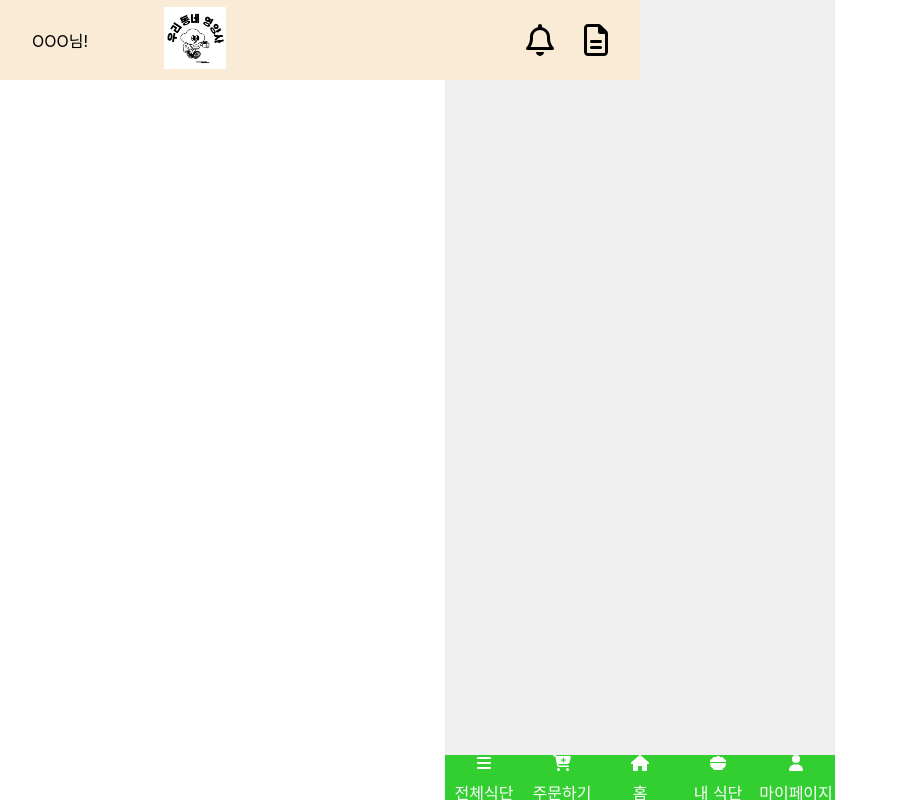
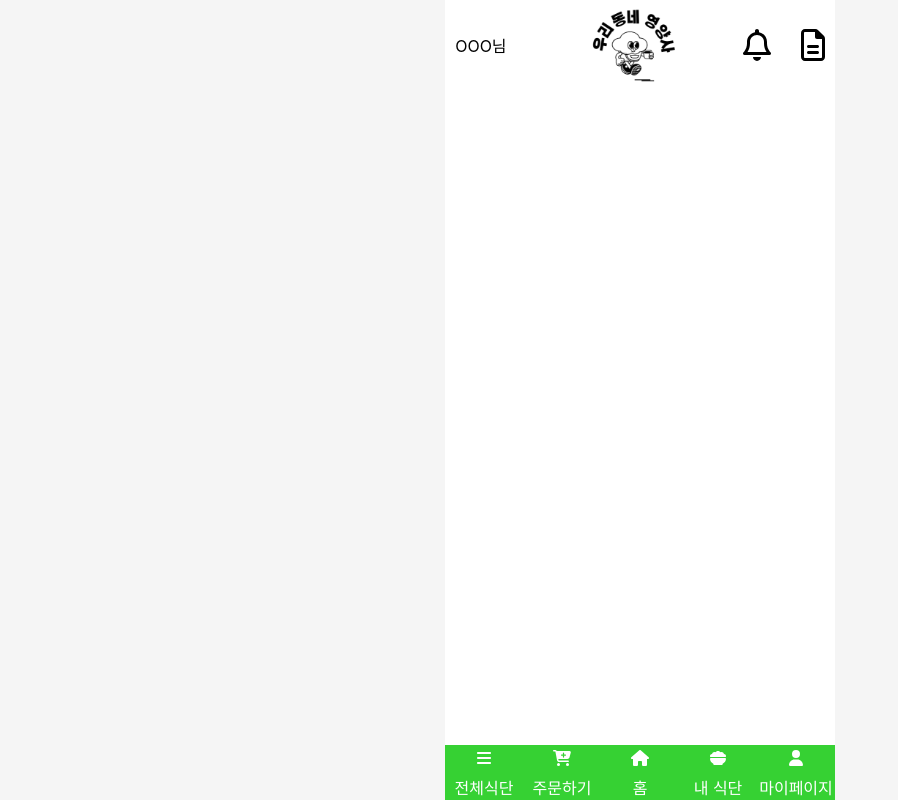
Before and after one commit to dongsubnambuk/LikeLion-12th-Hackathon, a React (Create React App) app in the folder Front/: page / in a window 1280 px wide. Shown: the whole page, without its empty margins (0-898 px from the left). Built offline with nearby package versions, Linux system fonts and the light colour scheme.

Commit message:
header 수정

```diff
--- a/Front/src/App.css
+++ b/Front/src/App.css
@@ -1,5 +1,6 @@
 body{
   margin: 0;
+  background-color: rgb(245, 245, 245);
 }
 
   /* 모바일 크기 고정 */
@@ -7,7 +8,7 @@ body{
     max-width: 390px; /* 최대 너비 400px */
     width: 100%;
     height: 100vh; /* 높이 100vh */
-    background-color: rgb(239, 239, 239); /* 모바일 컨테이너 배경색 설정 */
+    background-color: rgb(255, 255, 255); /* 모바일 컨테이너 배경색 설정 */
     margin-left: auto;
     margin-right: auto;
   }
--- a/Front/src/CSS/BottomNav.css
+++ b/Front/src/CSS/BottomNav.css
@@ -23,6 +23,7 @@
     background-color: rgba(4, 198, 0, 0.8);
     color: #fff;
     max-width: 390px;
+    height: 55px;
     margin-left: auto;
     margin-right: auto;
   }
--- a/Front/src/CSS/Header.css
+++ b/Front/src/CSS/Header.css
@@ -1,27 +1,22 @@
-.header {
+/* .header {
     position: fixed;
     left: 0;
     top: 0;
-    width: 50%;
-    height: 10%; /* 고정된 높이로 변경 */
+    height: 10%;
     background-color: antiquewhite;
 }
+ */
 
-@media (max-width: 450px){
-    /* 최대 가로 크기가 1000px 이하일 때 */
-    .header {
-        width: 100%;
-    }
-}
 
 .contents {
     display: flex;
-    width: 90%;
-    max-width: 1100px;
+    /* padding-left: 10px; */
+    max-width: 390px;
     height: 100%;
     margin: 0 auto;
     align-items: center;
-    justify-content: space-between;
+    justify-content: center;
+    gap: 25px;
 }
 
 .navigation {
@@ -38,6 +33,10 @@
 }
 
 .logoImage {
-    width: 25%;
-    margin: 0;
+    width: 23%;
+    margin-left: 30px;
 }
+
+.user-name{
+    width: 20%;
+}
--- a/Front/src/components/Header.jsx
+++ b/Front/src/components/Header.jsx
@@ -9,13 +9,13 @@ const Header = () => {
     return (
         <header className="header">
             <div className="contents">
-                <div>
+                <div className="user-name">
                     {/* back : 고객 이름 */}
-                    OOO님!
+                    OOO님
                 </div>
-                <div>
-                    <img src={logo} className="logoImage"/>
-                </div>
+
+                    <img src={logo} className="logoImage" alt="logo"/>
+
                 <nav className="navigation">
                     <ul>
                         <li>
```
